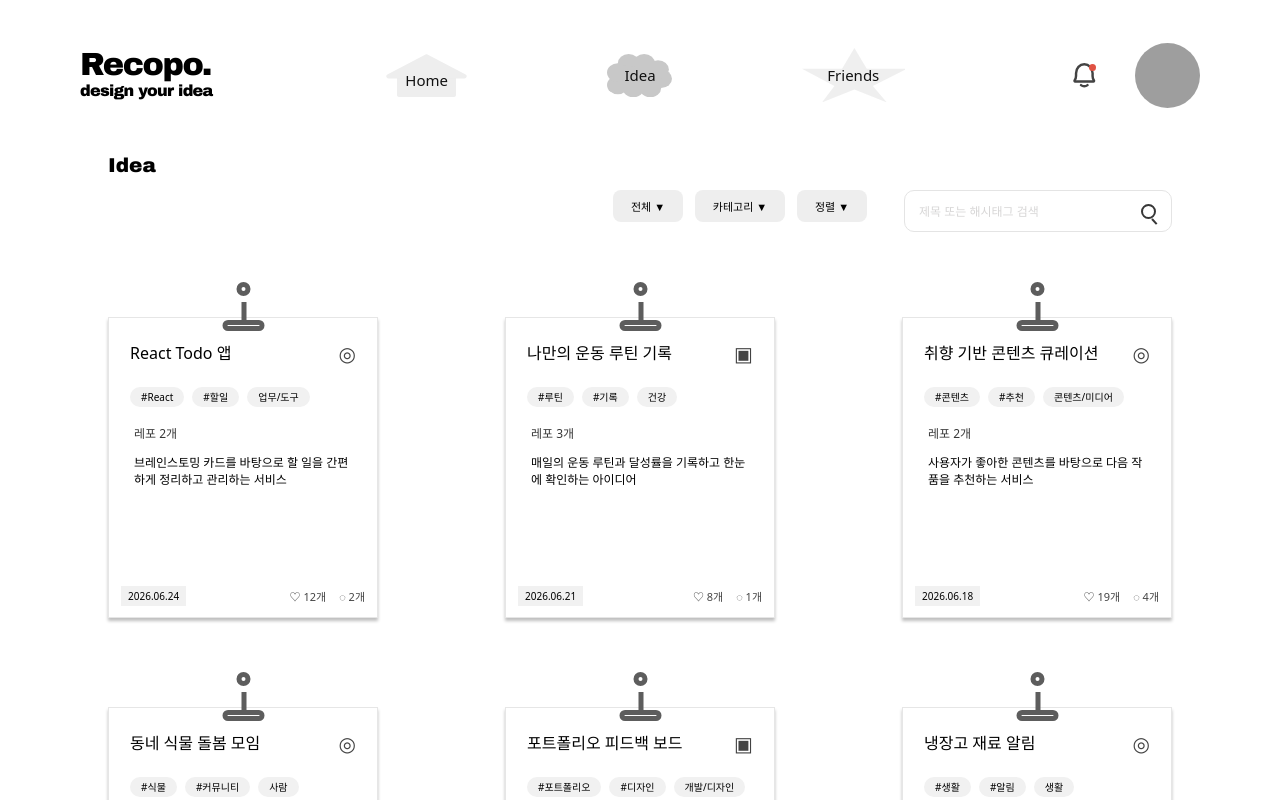
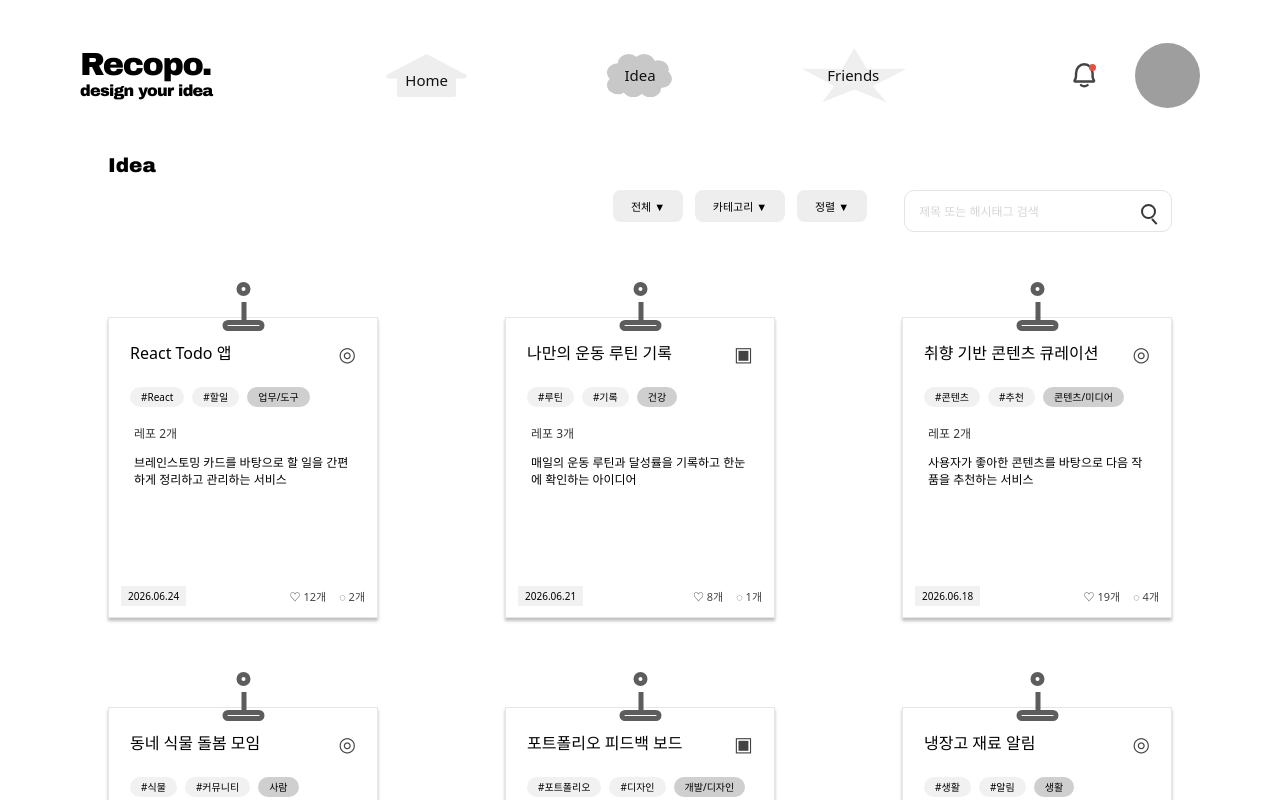
Before and after one commit to TeamBarcode/Recopo-FE, a React (Vite) app: page /ideas in a window 1280 px wide. Shown: the top 800 px of the page. Built offline with nearby package versions, Linux system fonts and the light colour scheme; grey boxes are pictures that could not be loaded; a web font is replaced by a local one.

Commit message:
fix: 존재하지 않는 tokens.colors.card 참조로 빌드 깨지던 문제 수정
IdeaCard.tsx의 Category 태그가 없는 토큰을 참조해서 tsc 빌드 자체가 실패하고 있었음(Vercel 배포 시 그대로 막힘). button.focus 톤으로 교체.

```diff
--- a/src/features/idea/IdeaCard.tsx
+++ b/src/features/idea/IdeaCard.tsx
@@ -52,7 +52,7 @@ const Title = styled.h2`margin:0; overflow:hidden; font-size:${tokens.fontSize.x
 const Visibility = styled.span`flex-shrink:0; color:${tokens.colors.text.light}; font-size:20px; line-height:1;`;
 const TagRow = styled.div`min-height:21px; margin-top:22px; display:flex; align-items:center; gap:8px; overflow:hidden;`;
 const Tag = styled.span`flex-shrink:0; padding:5px 11px; border-radius:13px; background:${tokens.colors.button.light}; font-size:10px; line-height:1;`;
-const Category = styled(Tag)`background:${tokens.colors.card};`;
+const Category = styled(Tag)`background:${tokens.colors.button.focus};`;
 const RepositoryCount = styled.p`margin:17px 4px 0; color:${tokens.colors.text.semiLight}; font-size:${tokens.fontSize.md};`;
 const Summary = styled.p`
   margin:13px 4px 0; display:-webkit-box; overflow:hidden; font-size:${tokens.fontSize.md}; line-height:1.4;
```
